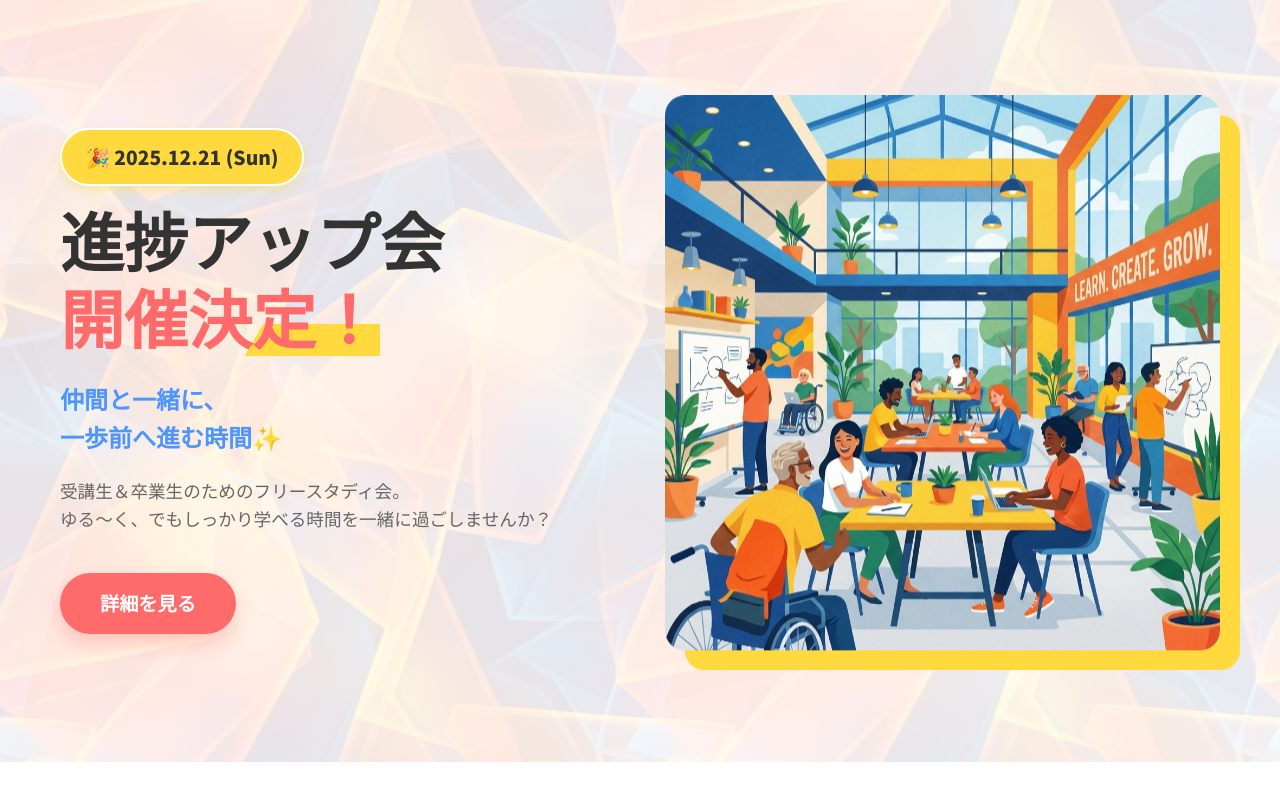
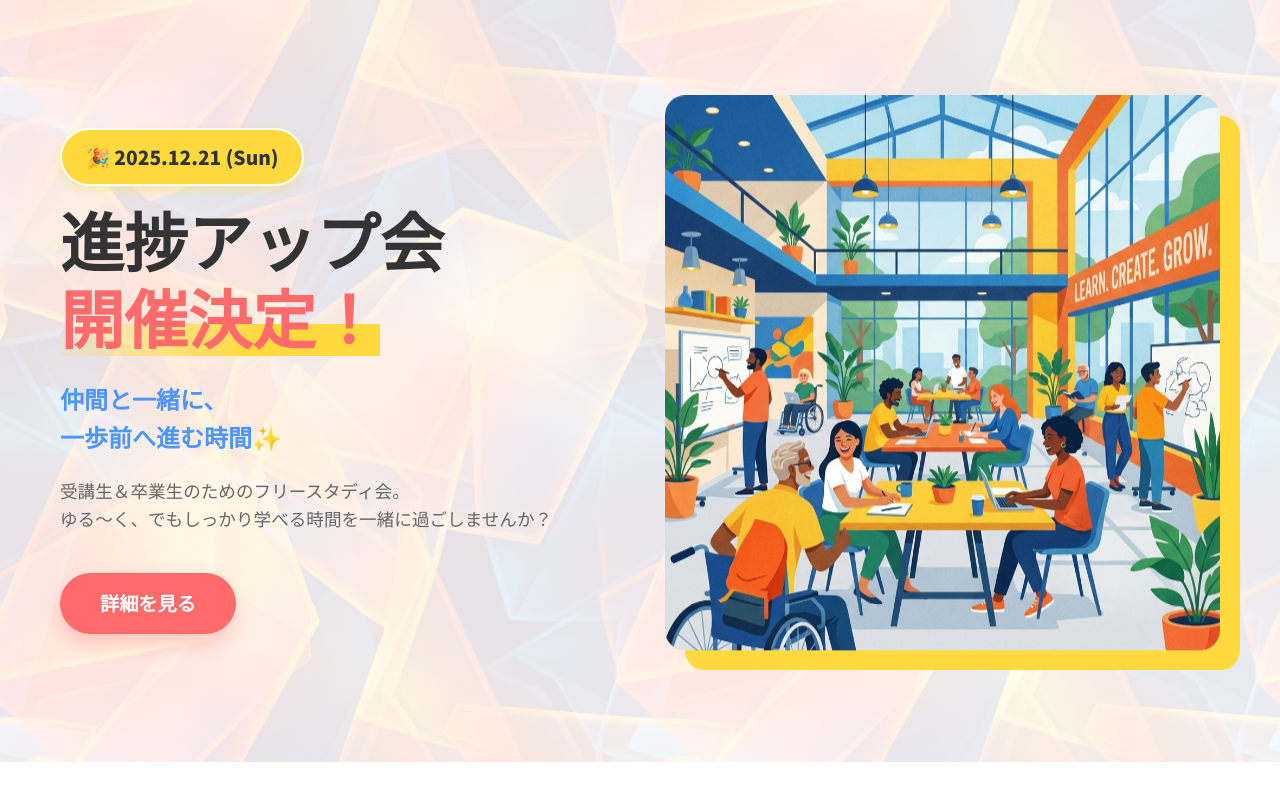
Before and after one commit to wamotahiruo/progress-up-lp, a website built with Vite: page index.html in a window 1280 px wide. Shown: the top 800 px of the page. Built offline with nearby package versions, Linux system fonts and the light colour scheme.

Commit message:
開催決定！のフォント表示の効果を修正しました。

```diff
--- a/style.css
+++ b/style.css
@@ -124,7 +124,7 @@ h2::after {
 
 .hero h1 .highlight {
   color: var(--primary-color);
-  background: linear-gradient(120deg, transparent 0%, transparent 60%, var(--secondary-color) 60%, var(--secondary-color) 100%);
+  background: linear-gradient(120deg, transparent 0%, transparent 0%, var(--secondary-color) 60%, var(--secondary-color) 100%);
   background-repeat: no-repeat;
   background-size: 100% 40%;
   background-position: 0 90%;
```
